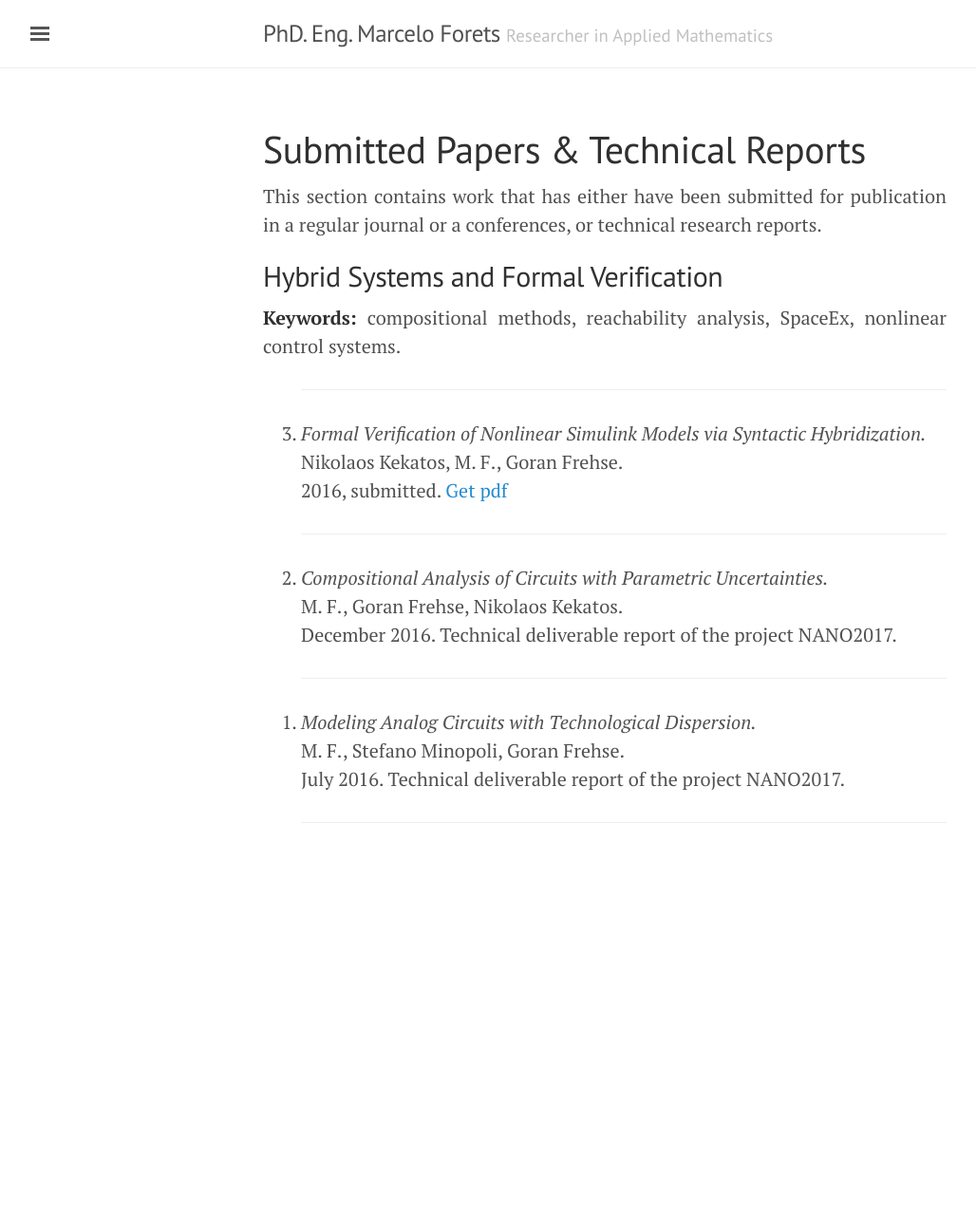
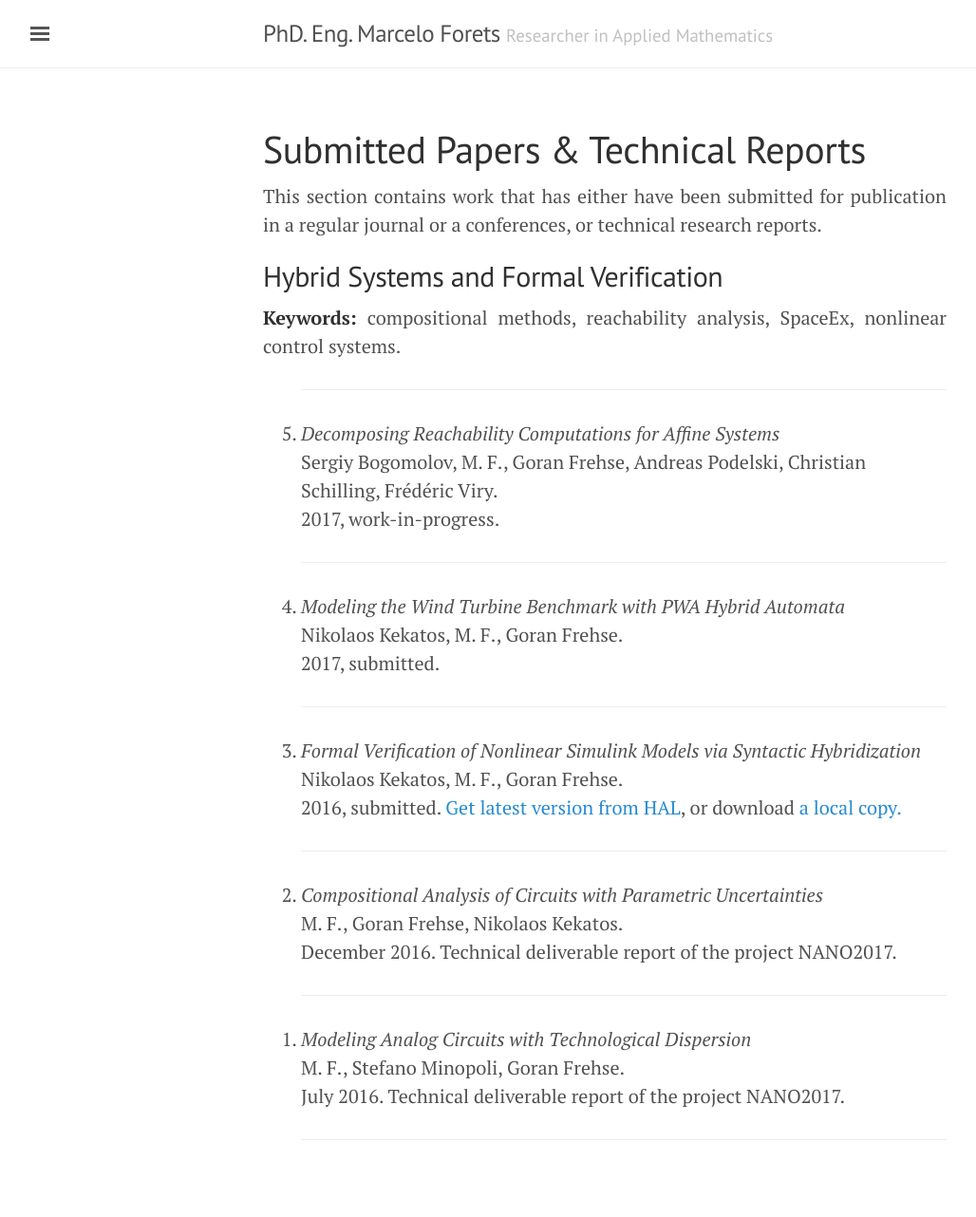
Before and after one commit to mforets/mforets.github.io, a Jekyll site: the page built from drafts.md, in a window 1280 px wide. Shown: the whole page at 95% size, without its empty margins (3-1031 px from the left). Built offline with Jekyll 4.4.1, drawn with Linux system fonts in a browser that asks for light colours; before the commit the page ends 948 px from its top, so only the background shows below that.

Commit message:
updating drafts folder

```diff
--- a/drafts.md
+++ b/drafts.md
@@ -13,16 +13,28 @@ This section contains work that has either have been submitted for publication i
 <ol reversed>
 <hr>
 
-  <li> <i>Formal Verification of Nonlinear Simulink Models
-via Syntactic Hybridization. </i><br> Nikolaos Kekatos, M. F., Goran Frehse.<br>  2016, submitted. <a href="{{site.url}}/assets/papers/synlin.pdf"> Get pdf </a> <br>
+<li> <i> Decomposing Reachability Computations for Affine Systems </i><br> Sergiy Bogomolov, M. F., Goran Frehse, Andreas Podelski, Christian Schilling, Frédéric Viry.<br>  2017, work-in-progress.
+<br>
 <hr>
 </li>
 
-<li> <i> Compositional Analysis of Circuits with Parametric Uncertainties.</i><br> M. F., Goran Frehse, Nikolaos Kekatos.<br> December 2016. Technical deliverable report of the project NANO2017.<br>
+<li> <i> Modeling the Wind Turbine Benchmark with PWA Hybrid
+Automata </i><br> Nikolaos Kekatos, M. F., Goran Frehse. <br>  2017, submitted.
+<br>
 <hr>
 </li>
 
-<li> <i> Modeling Analog Circuits with Technological Dispersion.</i><br> M. F., Stefano Minopoli, Goran Frehse. <br>  July 2016. Technical deliverable report  of the project NANO2017.<br>
+  <li> <i>Formal Verification of Nonlinear Simulink Models
+via Syntactic Hybridization </i><br> Nikolaos Kekatos, M. F., Goran Frehse.<br>  2016, submitted. <a href="https://hal.archives-ouvertes.fr/hal-01487658"> Get latest version from HAL</a>, or download <a href="{{site.url}}/assets/papers/synlin.pdf"> a local copy. </a>
+<br>
+<hr>
+</li>
+
+<li> <i> Compositional Analysis of Circuits with Parametric Uncertainties</i><br> M. F., Goran Frehse, Nikolaos Kekatos.<br> December 2016. Technical deliverable report of the project NANO2017.<br>
+<hr>
+</li>
+
+<li> <i> Modeling Analog Circuits with Technological Dispersion</i><br> M. F., Stefano Minopoli, Goran Frehse. <br>  July 2016. Technical deliverable report  of the project NANO2017.<br>
 <hr>
 </li>
 
```
Also changed, not shown: _posts/2017-01-12-sage-days-84.md (+1 -1 lines), collabo.md (+2 -0 lines).
